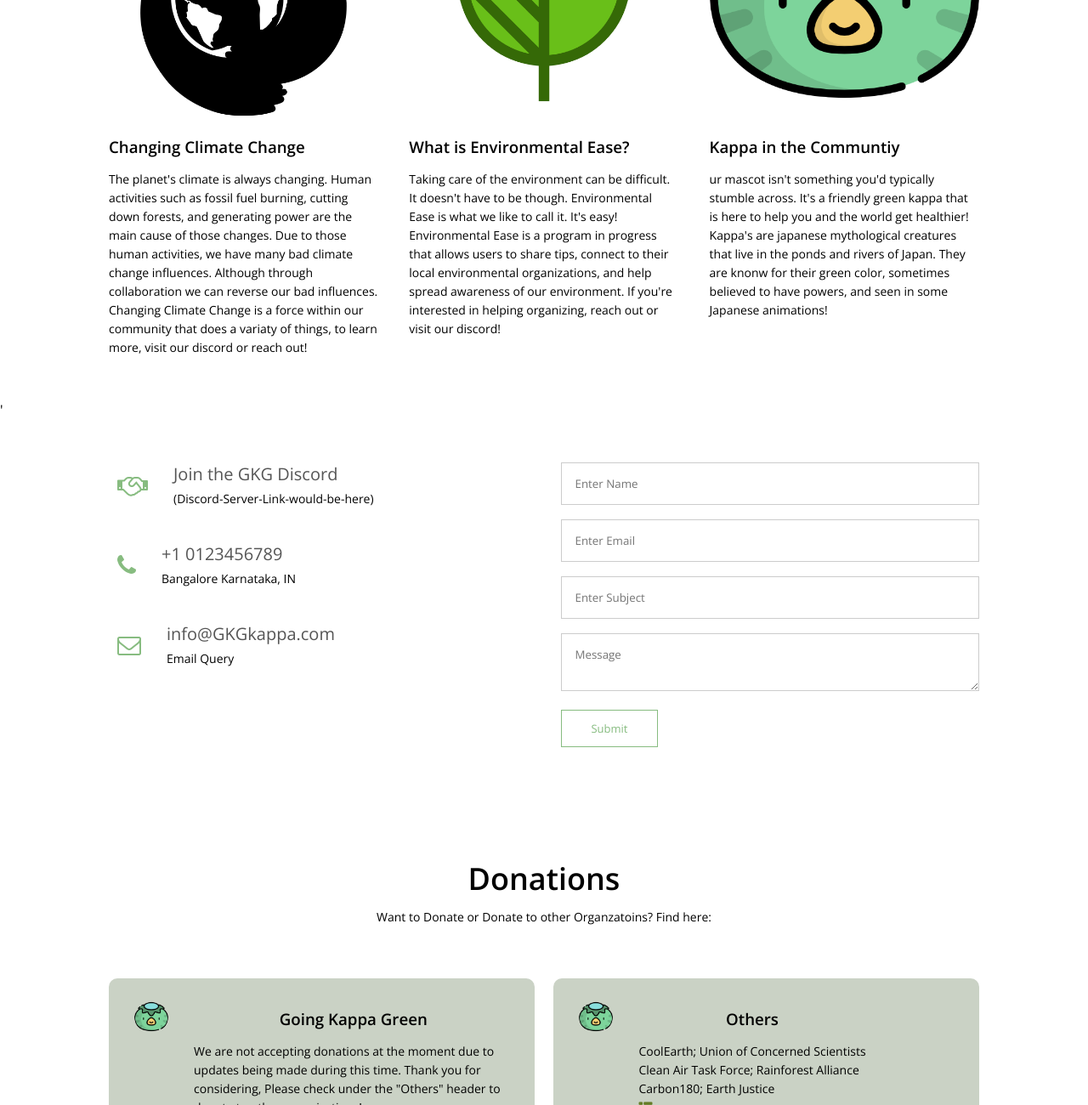
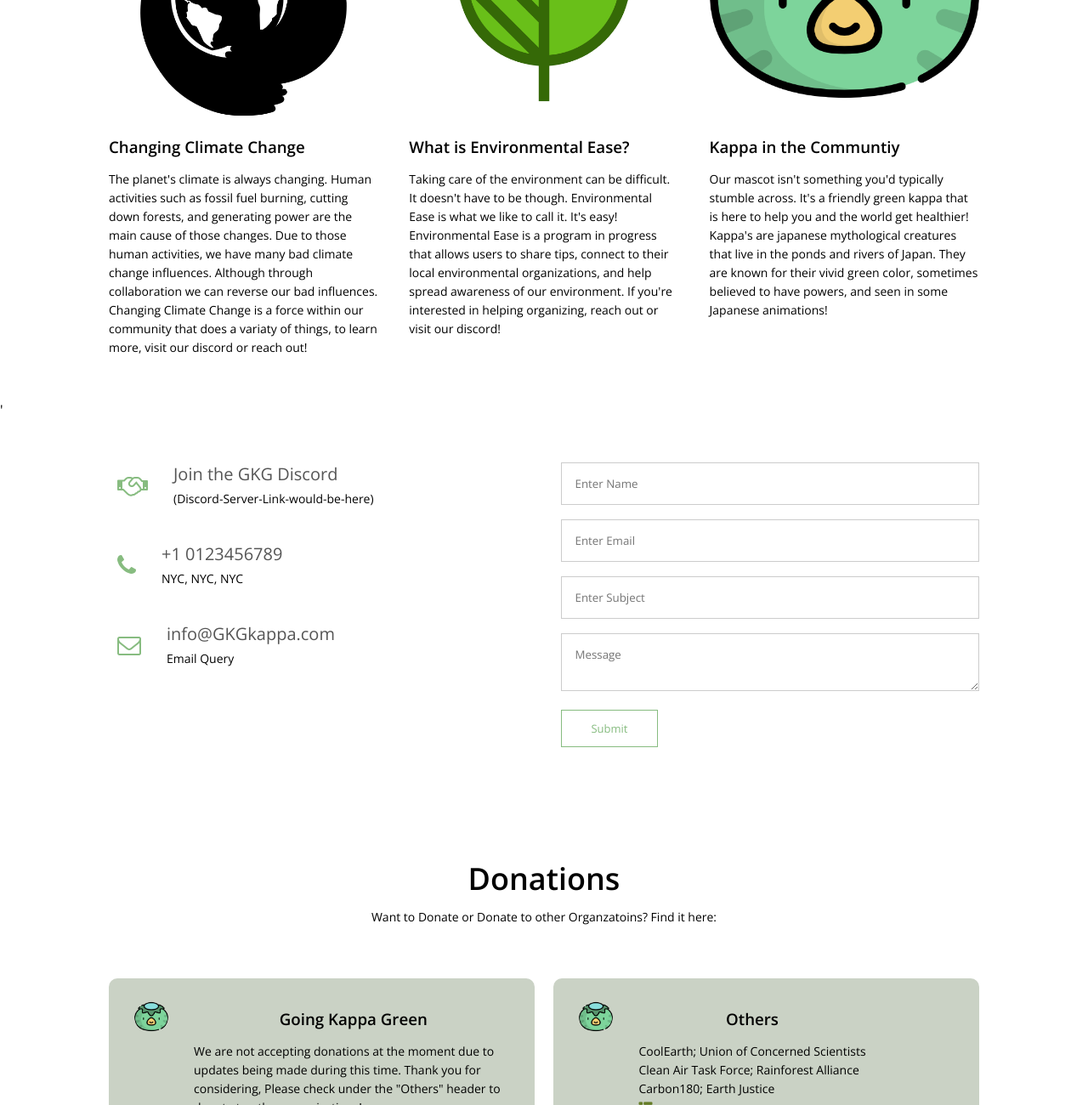
Before and after one commit to MushroomDad/simplihacksgkggreen, a plain HTML site: page community.html in a window 1280 px wide. Shown: the part 821-2121 px from the top of the page at 85% size. Drawn offline with nearby package versions, Linux system fonts and the light colour scheme.

Commit message:
Update community.html

```diff
--- a/community.html
+++ b/community.html
@@ -46,7 +46,7 @@
             <div class="cceeom-col">
                 <img src="kappa123.png">
                 <h3>Kappa in the Communtiy</h3>
-                <p>ur mascot isn't something you'd typically stumble across. It's a friendly green kappa that is here to help you and the world get healthier! Kappa's are japanese mythological creatures that live in the ponds and rivers of Japan. They are knonw for their green color, sometimes believed to have powers, and seen in some Japanese animations!</p>
+                <p>Our mascot isn't something you'd typically stumble across. It's a friendly green kappa that is here to help you and the world get healthier! Kappa's are japanese mythological creatures that live in the ponds and rivers of Japan. They are known for their vivid green color, sometimes believed to have powers, and seen in some Japanese animations!</p>
             </div>
         </div>
     </section>
@@ -66,7 +66,7 @@
                 <i class="fa fa-phone"></i>
                 <span>
                     <h5>+1 0123456789</h5>
-                    <p>Bangalore Karnataka, IN</p>
+                    <p>NYC, NYC, NYC</p>
                 </span>
             </div>
             <div>
@@ -92,7 +92,7 @@
   <!------ More About us------>
 <section class="testimonials">
     <h1>Donations</h1>
-    <p>Want to Donate or Donate to other Organzatoins? Find here:</p>
+    <p>Want to Donate or Donate to other Organzatoins? Find it here:</p>
     <div class="row">
         <div class="testimonial-col">
             <img src="kappa123.png">
```
